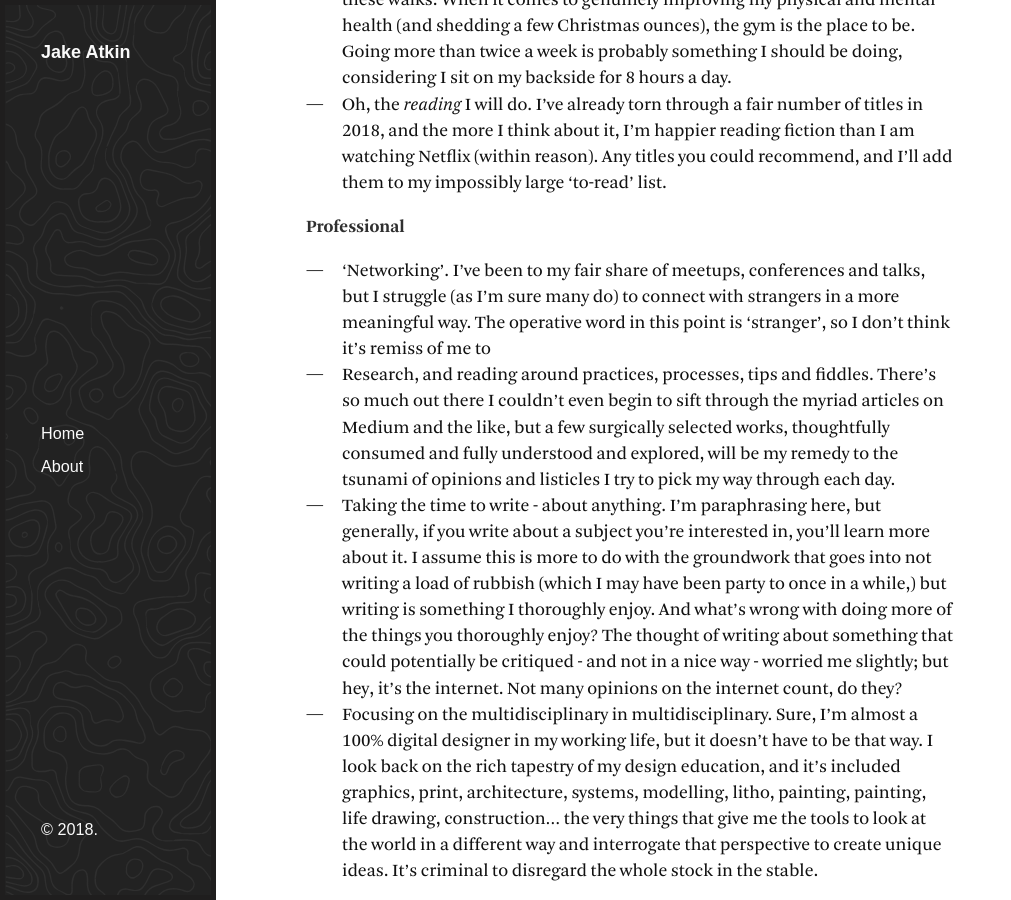
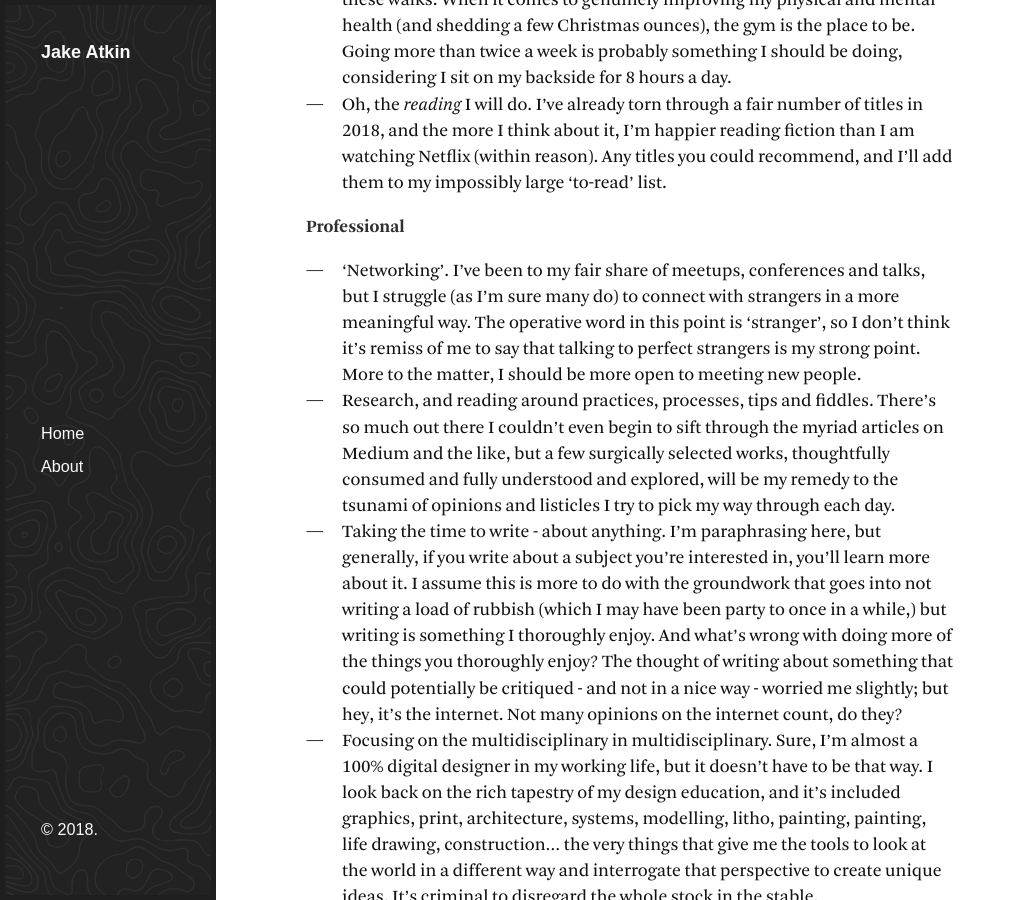
Before and after one commit to atkinja522/atkinja522.github.io, a Jekyll site: the page built from _posts/2019-1-1-So-long-2019.md, in a window 1280 px wide and 900 px high, scrolled down 714 px. Shown: the whole window, without its empty margins (0-1011 px from the left). Built offline with Jekyll 4.4.1, drawn with Linux system fonts in a browser that asks for light colours; some web fonts are replaced.

Commit message:
Update 2019-1-1-So-long-2019.md

```diff
--- a/_posts/2019-1-1-So-long-2019.md
+++ b/_posts/2019-1-1-So-long-2019.md
@@ -16,7 +16,7 @@ I don't believe in getting overly sentimental about the passing of the year; aft
 
 **Professional**
 
-- 'Networking'. I've been to my fair share of meetups, conferences and talks, but I struggle (as I'm sure many do) to connect with strangers in a more meaningful way. The operative word in this point is 'stranger', so I don't think it's remiss of me to
+- 'Networking'. I've been to my fair share of meetups, conferences and talks, but I struggle (as I'm sure many do) to connect with strangers in a more meaningful way. The operative word in this point is 'stranger', so I don't think it's remiss of me to say that talking to perfect strangers is my strong point. More to the matter, I should be more open to meeting new people.
 - Research, and reading around practices, processes, tips and fiddles. There's so much out there I couldn't even begin to sift through the myriad articles on Medium and the like, but a few surgically selected works, thoughtfully consumed and fully understood and explored, will be my remedy to the tsunami of opinions and listicles I try to pick my way through each day.
 - Taking the time to write - about anything. I'm paraphrasing here, but generally, if you write about a subject you're interested in, you'll learn more about it. I assume this is more to do with the groundwork that goes into not writing a load of rubbish (which I may have been party to once in a while,) but writing is something I thoroughly enjoy. And what's wrong with doing more of the things you thoroughly enjoy? The thought of writing about something that could potentially be critiqued - and not in a nice way - worried me slightly; but hey, it's the internet. Not many opinions on the internet count, do they?
 - Focusing on the multidisciplinary in multidisciplinary. Sure, I'm almost a 100% digital designer in my working life, but it doesn't have to be that way. I look back on the rich tapestry of my design education, and it's included graphics, print, architecture, systems, modelling, litho, painting, painting, life drawing, construction... the very things that give me the tools to look at the world in a different way and interrogate that perspective to create unique ideas. It's criminal to disregard the whole stock in the stable.
```
